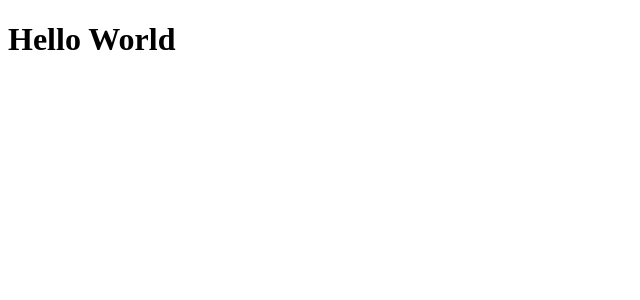
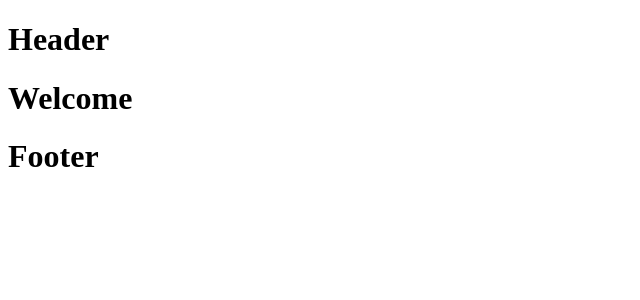
Before and after one commit to jwsmith2340/TastyGram-Frontend, a React (Create React App) app: page / in a window 1280 px wide. Shown: the top 300 px of the page, without its empty margins (0-640 px from the left). Built offline with nearby package versions, Linux system fonts and the light colour scheme.

Commit message:
import components/pages to app.js

```diff
--- a/src/App.js
+++ b/src/App.js
@@ -1,10 +1,42 @@
-
+// IMPORT ROUTE/SWITCH
+import { Route, Switch } from "react-router-dom";
+// IMPORT COMPONENTS
+import Header from "./components/Header/Header";
+import Footer from "./components/Footer/Footer";
+// IMPORT PAGES
+import Welcome from "./pages/Welcome";
+import SignUp from "./pages/SignUp";
+import Home from "./pages/Home";
+import Show from "./pages/Show";
+import Edit from "./pages/Edit";
+import New from "./pages/New";
 
 
 function App() {
   return (
     <div className="App">
-      <h1>Hello World</h1>
+      <Header />
+      <Switch>
+        <Route exact path="/">
+          <Welcome />
+        </Route>
+        <Route path="/signup">
+          <SignUp />
+        </Route>
+        <Route path="/home">
+          <Home />
+        </Route>
+        <Route path="/food/:id">
+          <Show />
+        </Route>
+        <Route path="/food/edit/:id">
+          <Edit />
+        </Route>
+        <Route path="/newfood">
+          <New />
+        </Route>
+      </Switch>
+      <Footer />
     </div>
   );
 }
```
